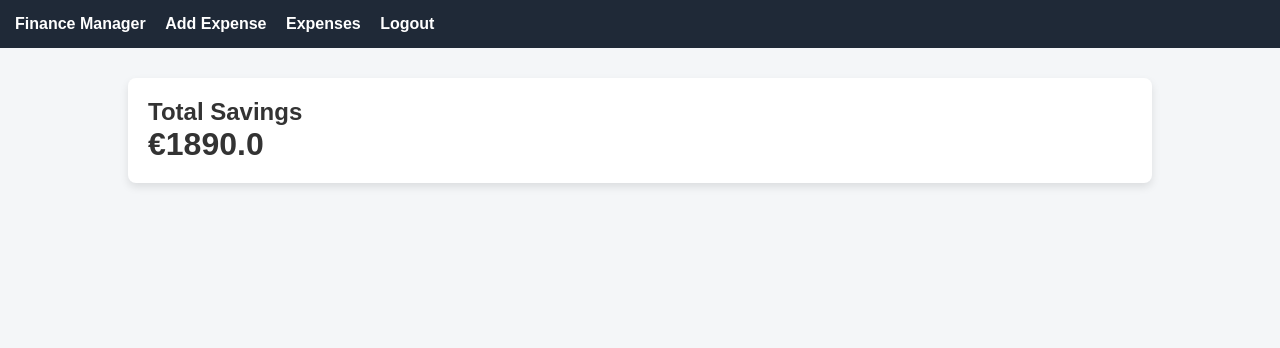
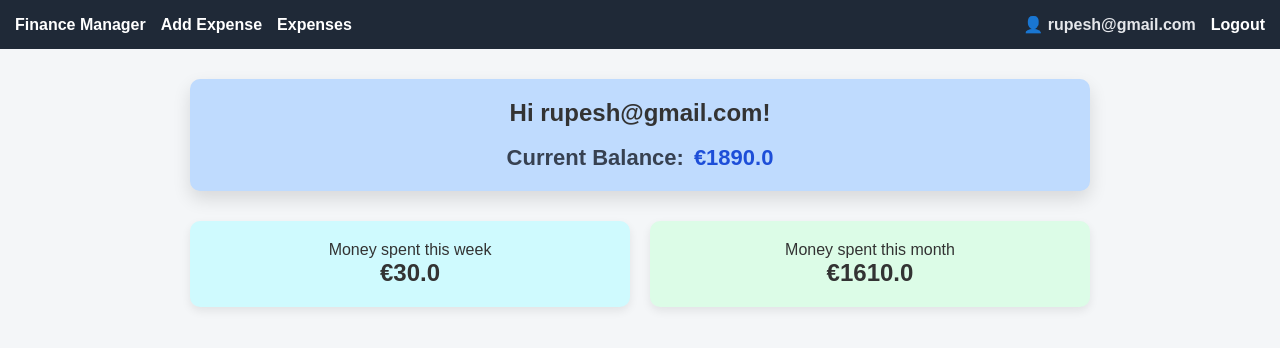
Before and after one commit to rupeshhasthi/advprogca, a Flask app: page / in a window 1280 px wide. Shown: the top 348 px of the page. Run offline with Flask 3, Linux system fonts and the light colour scheme; a user stored in the database is signed in; some libraries are stand-ins or nearby versions.

Commit message:
Changes made to Navigation bar and View Expenses

```diff
--- a/ca2/app/__init__.py
+++ b/ca2/app/__init__.py
@@ -27,12 +27,16 @@ def create_app(test_config=None):
         app.config["WTF_CSRF_ENABLED"] = False
 
     db.init_app(app)
-
     csrf.init_app(app)
 
     from .routes import main
+    app.register_blueprint(main)
 
-    app.register_blueprint(main)
+    from .models import User
+
+    @app.context_processor
+    def inject_user_model():
+        return dict(User=User)
 
     with app.app_context():
         db.create_all()
--- a/ca2/app/routes.py
+++ b/ca2/app/routes.py
@@ -3,7 +3,7 @@ from app import db
 from app.models import Expense, User
 from app.forms import ExpenseForm, RegisterForm, LoginForm
 from functools import wraps
-from datetime import datetime
+from datetime import datetime, timedelta
 
 main = Blueprint("main", __name__)
 
@@ -64,13 +64,58 @@ def logout():
 @login_required
 def index():
     user_id = session["user_id"]
-    total = (
+    user = User.query.get(user_id)
+
+    now = datetime.utcnow()
+
+    # Start of calendar week (Monday 00:00)
+    start_of_week = (now - timedelta(days=now.weekday())).replace(
+        hour=0, minute=0, second=0, microsecond=0
+    )
+
+    # Start of calendar month (1st day 00:00)
+    start_of_month = now.replace(day=1, hour=0, minute=0, second=0, microsecond=0)
+
+    # ✅ Current balance (income + expenses)
+    current_balance = (
         db.session.query(db.func.sum(Expense.amount))
-        .filter_by(user_id=user_id)
+        .filter(Expense.user_id == user_id)
         .scalar()
         or 0
     )
-    return render_template("index.html", total=total)
+
+    # Money spent this calendar week (expenses only)
+    spent_this_week = (
+        db.session.query(db.func.sum(Expense.amount))
+        .filter(
+            Expense.user_id == user_id,
+            Expense.amount < 0,
+            Expense.datetime >= start_of_week
+        )
+        .scalar()
+        or 0
+    )
+
+    # Money spent this calendar month (expenses only)
+    spent_this_month = (
+        db.session.query(db.func.sum(Expense.amount))
+        .filter(
+            Expense.user_id == user_id,
+            Expense.amount < 0,
+            Expense.datetime >= start_of_month
+        )
+        .scalar()
+        or 0
+    )
+
+    return render_template(
+        "index.html",
+        user=user,
+        current_balance=current_balance,
+        spent_this_week=abs(spent_this_week),
+        spent_this_month=abs(spent_this_month),
+    )
+
 
 
 # View Expenses
--- a/ca2/app/static/css/style.css
+++ b/ca2/app/static/css/style.css
@@ -15,12 +15,21 @@ body {
 .navbar {
     background-color: #1f2937;
     padding: 15px;
+    display: flex;
+    align-items: center;
+    justify-content: space-between;
+}
+
+.nav-left,
+.nav-right {
+    display: flex;
+    align-items: center;
+    gap: 15px;
 }
 
 .navbar a {
     color: white;
     text-decoration: none;
-    margin-right: 15px;
     font-weight: bold;
 }
 
@@ -28,19 +37,99 @@ body {
     text-decoration: underline;
 }
 
+.nav-user {
+    color: #e5e7eb;
+    font-weight: bold;
+}
+
 /* Container */
 .container {
-    width: 80%;
+    width: min(900px, 90%);
     margin: 30px auto;
 }
 
-/* Card */
+/* Card (base) */
 .card {
+    padding: 20px;
+    border-radius: 10px;
+    box-shadow: 0 4px 10px rgba(0,0,0,0.08);
+    margin-bottom: 20px;
+    text-align: center;
     background-color: white;
-    padding: 20px;
-    border-radius: 8px;
-    box-shadow: 0 4px 8px rgba(0,0,0,0.1);
-    margin-bottom: 20px;
+}
+
+/* Dashboard */
+.dashboard {
+    text-align: center;
+}
+
+/* Main card - brighter light blue */
+.main-card {
+    background-color: #bfdbfe; /* brighter blue */
+    margin-bottom: 30px;
+    box-shadow: 0 8px 18px rgba(0,0,0,0.12);
+}
+
+.greeting {
+    margin-bottom: 18px; /* gap between Hi user and balance */
+}
+
+/* Balance row in one line */
+.balance-row {
+    display: flex;
+    justify-content: center;
+    align-items: baseline;
+    gap: 10px;
+    font-size: 22px;
+    font-weight: bold;
+}
+
+.balance-label {
+    color: #374151;
+}
+
+.balance-amount {
+    color: #1d4ed8; /* stronger blue */
+}
+
+/* Small cards container (FORCE SIDE-BY-SIDE) */
+.small-cards {
+    display: flex !important;
+    flex-direction: row !important;
+    justify-content: center;
+    align-items: stretch;
+    gap: 20px;
+    width: 100%;
+}
+
+/* Small cards (equal width) */
+.small-card {
+    flex: 1 1 0;
+    width: 50%;
+    max-width: 440px;
+    min-width: 320px;
+}
+
+/* Brighter light cyan + green */
+.week-card {
+    background-color: #cffafe; /* brighter cyan */
+}
+
+.month-card {
+    background-color: #dcfce7; /* brighter green */
+}
+
+/* Responsive: stack only on small screens */
+@media (max-width: 700px) {
+    .small-cards {
+        flex-direction: column !important;
+    }
+
+    .small-card {
+        width: 100%;
+        max-width: 100%;
+        min-width: 0;
+    }
 }
 
 /* Forms */
@@ -52,7 +141,7 @@ input[type="number"] {
     margin-top: 5px;
     margin-bottom: 15px;
     border: 1px solid #ccc;
-    border-radius: 5px;
+    border-radius: 6px;
 }
 
 button {
@@ -60,7 +149,7 @@ button {
     background-color: #2563eb;
     border: none;
     color: white;
-    border-radius: 5px;
+    border-radius: 6px;
     cursor: pointer;
 }
 
@@ -87,7 +176,7 @@ th {
 /* Flash messages */
 .alert {
     padding: 10px;
-    border-radius: 5px;
+    border-radius: 6px;
     margin-bottom: 15px;
 }
 
@@ -105,6 +194,7 @@ th {
     background-color: #e0f2fe;
     color: #075985;
 }
+
 .error {
     color: red;
     font-size: 14px;
--- a/ca2/app/templates/base.html
+++ b/ca2/app/templates/base.html
@@ -4,28 +4,37 @@
     <meta charset="UTF-8">
     <title>Personal Finance Manager</title>
 
-
     <link rel="stylesheet" href="{{ url_for('static', filename='css/style.css') }}">
 </head>
 <body>
 
+<div class="navbar">
 
-<div class="navbar">
+    <!-- LEFT SIDE NAV -->
+    <div class="nav-left">
         <a href="/">Finance Manager</a>
 
         {% if session.get("user_id") %}
             <a href="/add">Add Expense</a>
             <a href="/expenses">Expenses</a>
-        <a href="/logout">Logout</a>
         {% else %}
             <a href="/login">Login</a>
             <a href="/register">Register</a>
         {% endif %}
     </div>
 
+    <!-- RIGHT SIDE NAV -->
+    <div class="nav-right">
+        {% if session.get("user_id") %}
+            {% set nav_user = User.query.get(session.get("user_id")) %}
+            <span class="nav-user">👤 {{ nav_user.email }}</span>
+            <a href="/logout">Logout</a>
+        {% endif %}
+    </div>
+
+</div>
 
 <div class="container">
-
 
     {% with messages = get_flashed_messages(with_categories=true) %}
         {% if messages %}
@@ -37,7 +46,6 @@
         {% endif %}
     {% endwith %}
 
-
     {% block content %}{% endblock %}
 
 </div>
--- a/ca2/app/templates/expenses.html
+++ b/ca2/app/templates/expenses.html
@@ -9,6 +9,7 @@
             <th>Category</th>
             <th>Amount</th>
             <th>Note</th>
+            <th>Date & Time</th>
             <th>Actions</th>
         </tr>
 
@@ -17,6 +18,7 @@
             <td>{{ expense.category }}</td>
             <td>€{{ expense.amount }}</td>
             <td>{{ expense.note }}</td>
+            <td>{{ expense.datetime.strftime("%d-%m-%Y %H:%M")}}</td>
             <td>
                 <form method="POST" action="{{ url_for('main.delete_expense', expense_id=expense.id) }}">
                     <!-- CSRF token for protection -->
--- a/ca2/app/templates/index.html
+++ b/ca2/app/templates/index.html
@@ -1,8 +1,30 @@
 {% extends "base.html" %}
 
 {% block content %}
-<div class="card">
-    <h2>Total Savings</h2>
-    <h1>€{{ total }}</h1>
+<div class="dashboard">
+
+    <!-- Main card -->
+    <div class="card main-card">
+        <h2 class="greeting">Hi {{ user.email }}!</h2>
+
+        <div class="balance-row">
+            <span class="balance-label">Current Balance:</span>
+            <span class="balance-amount">€{{ current_balance }}</span>
+        </div>
+    </div>
+
+    <!-- Small cards -->
+    <div class="small-cards">
+        <div class="card small-card week-card">
+            <p>Money spent this week</p>
+            <h2>€{{ spent_this_week }}</h2>
+        </div>
+
+        <div class="card small-card month-card">
+            <p>Money spent this month</p>
+            <h2>€{{ spent_this_month }}</h2>
+        </div>
+    </div>
+
 </div>
 {% endblock %}
```
Also changed, not shown: ca2/config.py (+5 -2 lines), ca2/tests/test_app_unittest.py (+1 -1 lines), ca2/instance/finance_app.db, 2 other files. Lines whose indentation alone changed are shown as unchanged.
